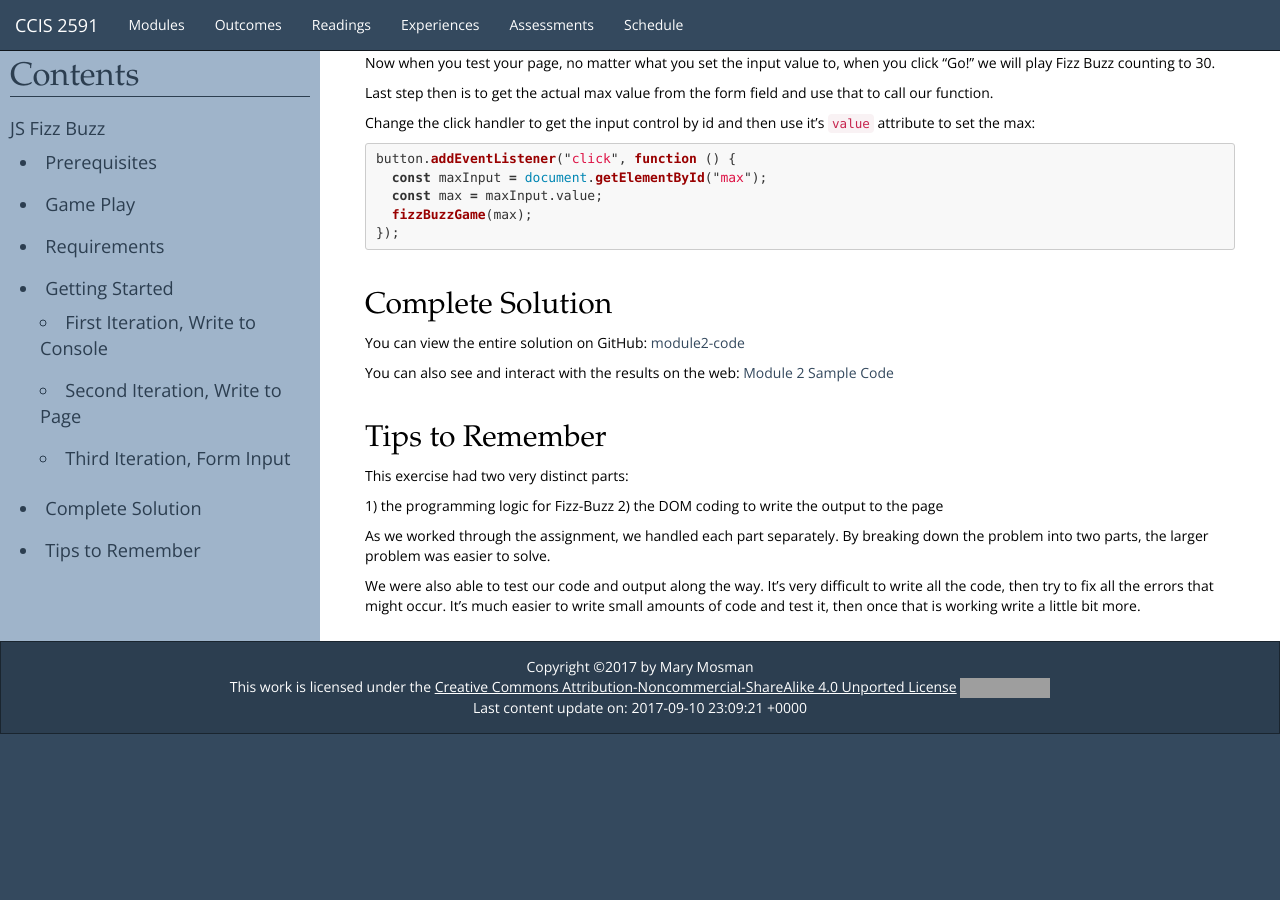
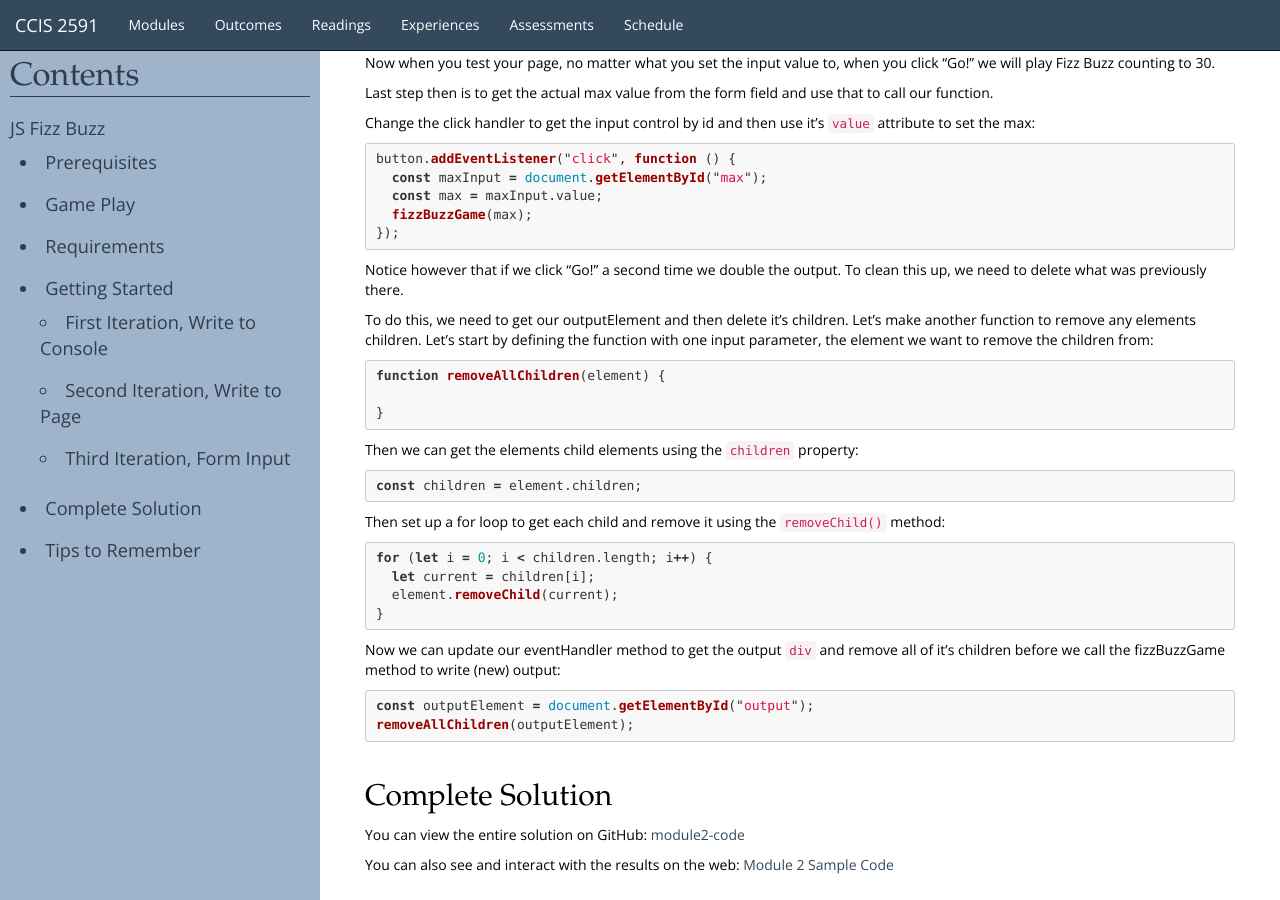
Before and after one commit to htc-ccis2591/fall-2017, a Jekyll site: the page built from _experiences/fizz-buzz.md, in a window 1280 px wide and 900 px high, scrolled down 4274 px. Built offline with Jekyll 4.4.1, drawn with Linux system fonts in a browser that asks for light colours; some web fonts are replaced; before the commit the page ends 5008 px from its top, so only the background shows below that; grey boxes are pictures that could not be loaded.

Commit message:
update to clear output

```diff
--- a/_experiences/fizz-buzz.md
+++ b/_experiences/fizz-buzz.md
@@ -229,6 +229,35 @@ button.addEventListener("click", function () {
 });
 {% endhighlight %}
 
+Notice however that if we click "Go!" a second time we double the output.  To clean this up, we need to delete what was previously there.
+
+To do this, we need to get our outputElement and then delete it's children.  Let's make another function to remove any elements children.  Let's start by defining the function with one input parameter, the element we want to remove the children from:
+{% highlight JavaScript %}
+function removeAllChildren(element) {
+
+}
+{% endhighlight %}
+
+Then we can get the elements child elements using the `children` property:
+{% highlight JavaScript %}
+const children = element.children;
+{% endhighlight %}
+
+Then set up a for loop to get each child and remove it using the `removeChild()` method:
+{% highlight JavaScript %}
+for (let i = 0; i < children.length; i++) {
+  let current = children[i];
+  element.removeChild(current);
+}
+{% endhighlight %}
+
+Now we can update our eventHandler method to get the output `div` and remove all of it's children before we call the fizzBuzzGame method to write (new) output:
+{% highlight JavaScript %}
+const outputElement = document.getElementById("output");
+removeAllChildren(outputElement);
+{% endhighlight %}
+
+
 ## Complete Solution
 You can view the entire solution on GitHub: [module2-code](https://github.com/htc-ccis2591/module2-code)
 
```
Also changed, not shown: _readings/js-dom.md (+2 -2 lines).
